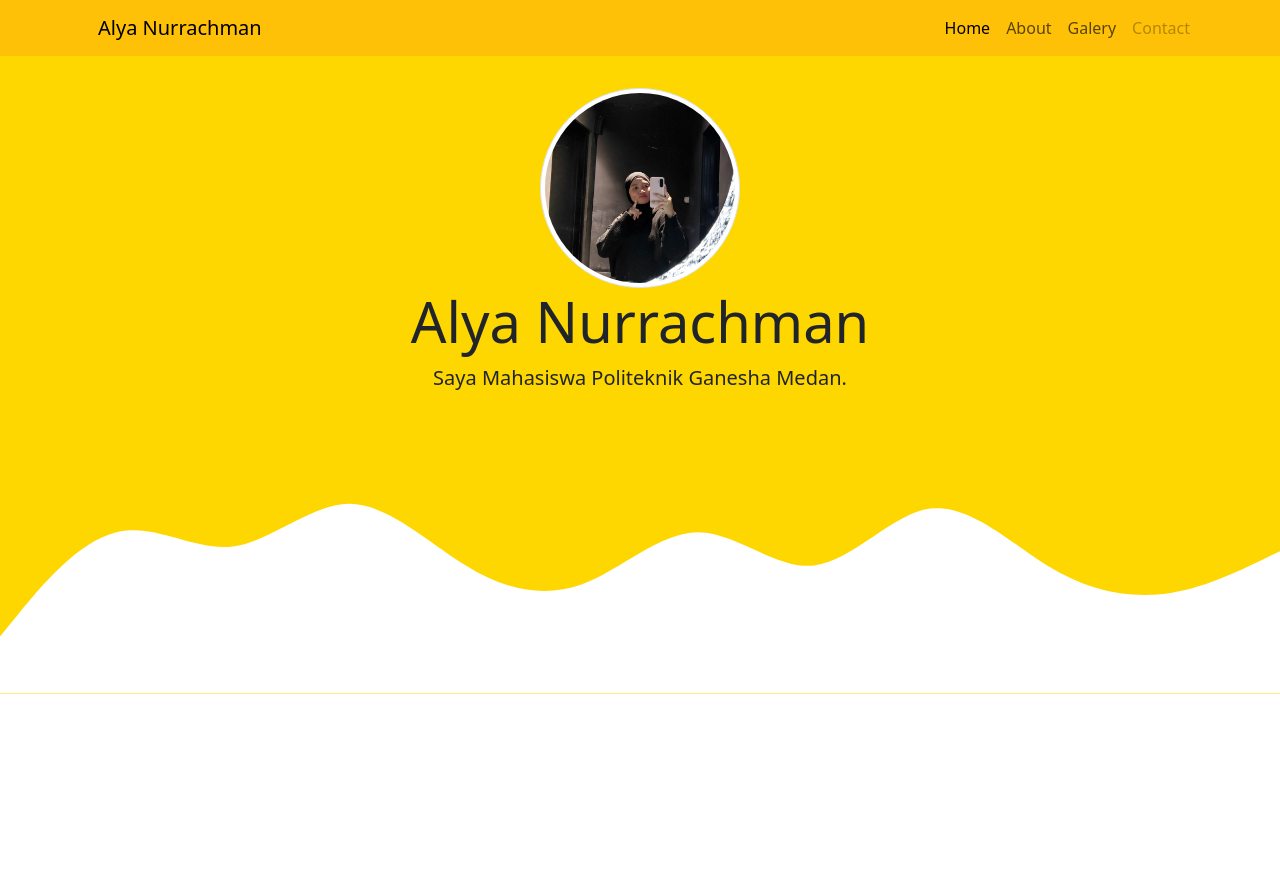
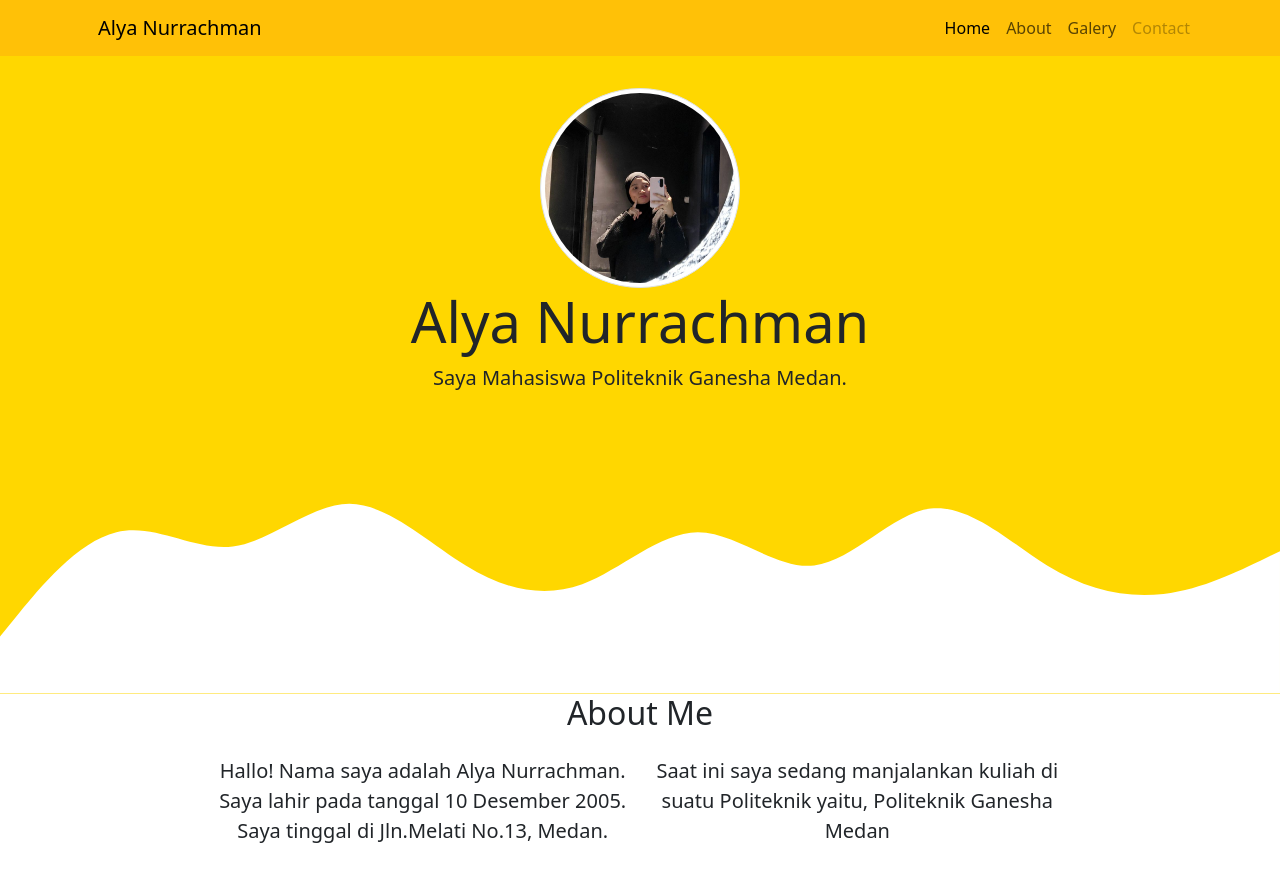
Before and after one commit to alyanurrachman/uasdesainweb, a plain HTML site: page index.html in a window 1280 px wide. Shown: the top 882 px of the page. Before the commit the page ends 800 px from the top, so only its background shows below. Drawn offline with nearby package versions, Linux system fonts and the light colour scheme.

Commit message:
ss.about

```diff
--- a/index.html
+++ b/index.html
@@ -60,6 +60,25 @@
   </section>
   <!--Akhir Jumbotron-->
 
+  <!-- About-->
+   <Section id="about">
+    <div class="container">
+    <div class="row text-center mb-3">
+      <h2>About Me</h2>
+      </div>
+    </div>
+    <div class="row justify-content-center fs-5 text-center">
+      <div class="col-4">
+        <p>Hallo! Nama saya adalah Alya Nurrachman. Saya lahir pada tanggal 10 Desember 2005.
+                    Saya tinggal di Jln.Melati No.13, Medan.</p>
+      </div>
+      <div class="col-4">
+        <p>Saat ini saya sedang manjalankan kuliah di suatu Politeknik yaitu, Politeknik Ganesha Medan</p>
+      </div>
+    </div>
+   </Section>
+   <!--Akhir About-->
+
 
     <script src="https://cdn.jsdelivr.net/npm/bootstrap@5.3.7/dist/js/bootstrap.bundle.min.js" integrity="sha384-ndDqU0Gzau9qJ1lfW4pNLlhNTkCfHzAVBReH9diLvGRem5+R9g2FzA8ZGN954O5Q" crossorigin="anonymous">
 
@@ -67,4 +86,4 @@
 
 
   </body>
-</html>
+</ht
--- a/style.css
+++ b/style.css
@@ -1,3 +1,7 @@
+body {
+    min-height: 2000px;
+}
+
 .jumbotron {
   padding-top: 2rem;
   background-color: #ffd700;
```
Also changed, not shown: ss.about/Screenshot 2025-07-14 181634.png (added), ss.about/Screenshot 2025-07-14 181654.png (added), 1 other file.
